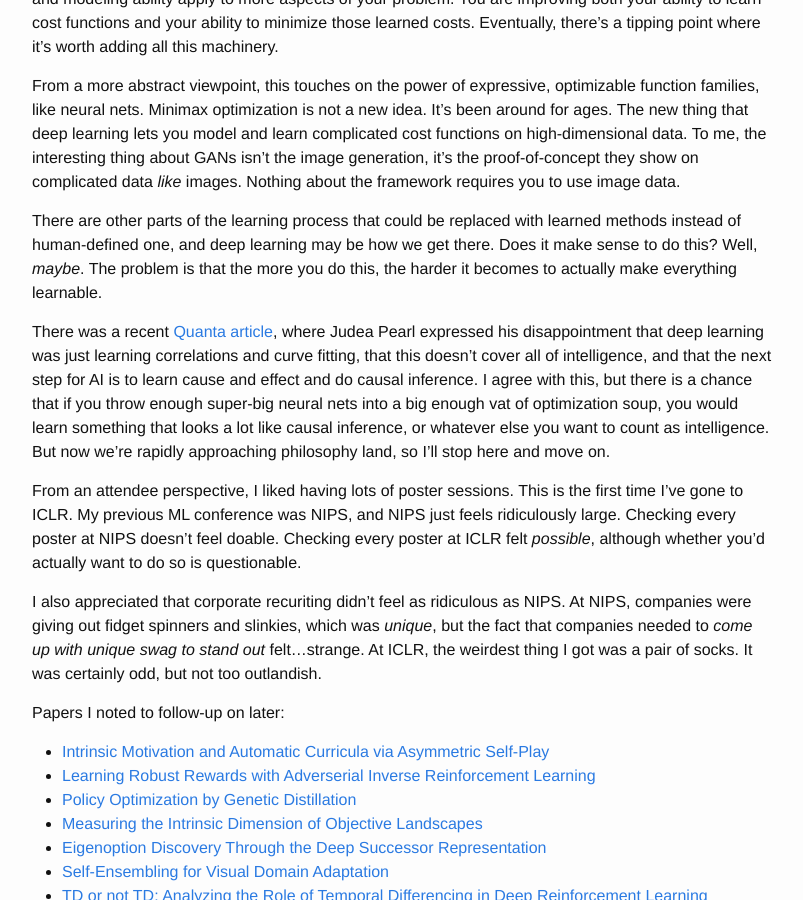
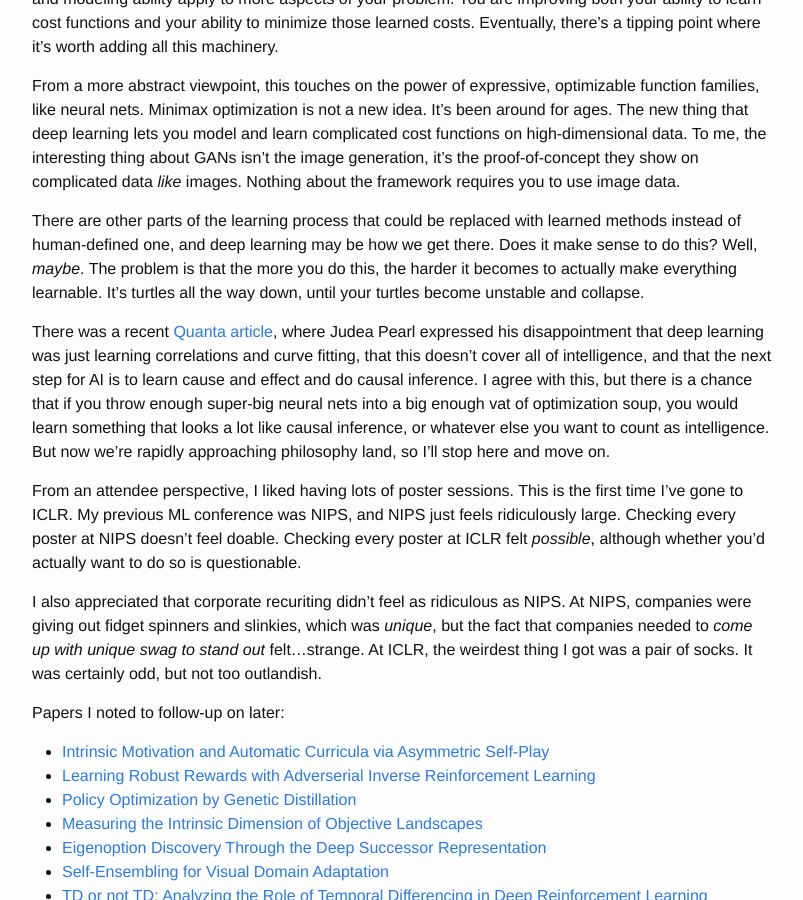
Before and after one commit to alexirpan/alexirpan.github.io, a Jekyll site: the page built from _posts/2018-05-28-iclr-icra.markdown, in a window 1280 px wide and 900 px high, scrolled down 725 px. Shown: the whole window, without its empty margins (238-1041 px from the left). Built offline with Jekyll 4.4.1, drawn with Linux system fonts in a browser that asks for light colours; nearby versions of some CDN libraries.

Commit message:
Ugh okay you can keep the metaphor

```diff
--- a/_posts/2018-05-28-iclr-icra.markdown
+++ b/_posts/2018-05-28-iclr-icra.markdown
@@ -51,7 +51,8 @@ There are other parts of the learning process that could be replaced with
 learned methods instead of human-defined one, and deep learning may be how
 we get there. Does it make sense to do this? Well, *maybe*. The problem is that
 the more you do this, the harder it becomes to actually make everything
-learnable.
+learnable. It's turtles all the way down, until your turtles become unstable
+and collapse.
 
 There was a recent [Quanta article](https://www.quantamagazine.org/to-build-truly-intelligent-machines-teach-them-cause-and-effect-20180515/),
 where Judea Pearl expressed his disappointment that deep learning was just
```
